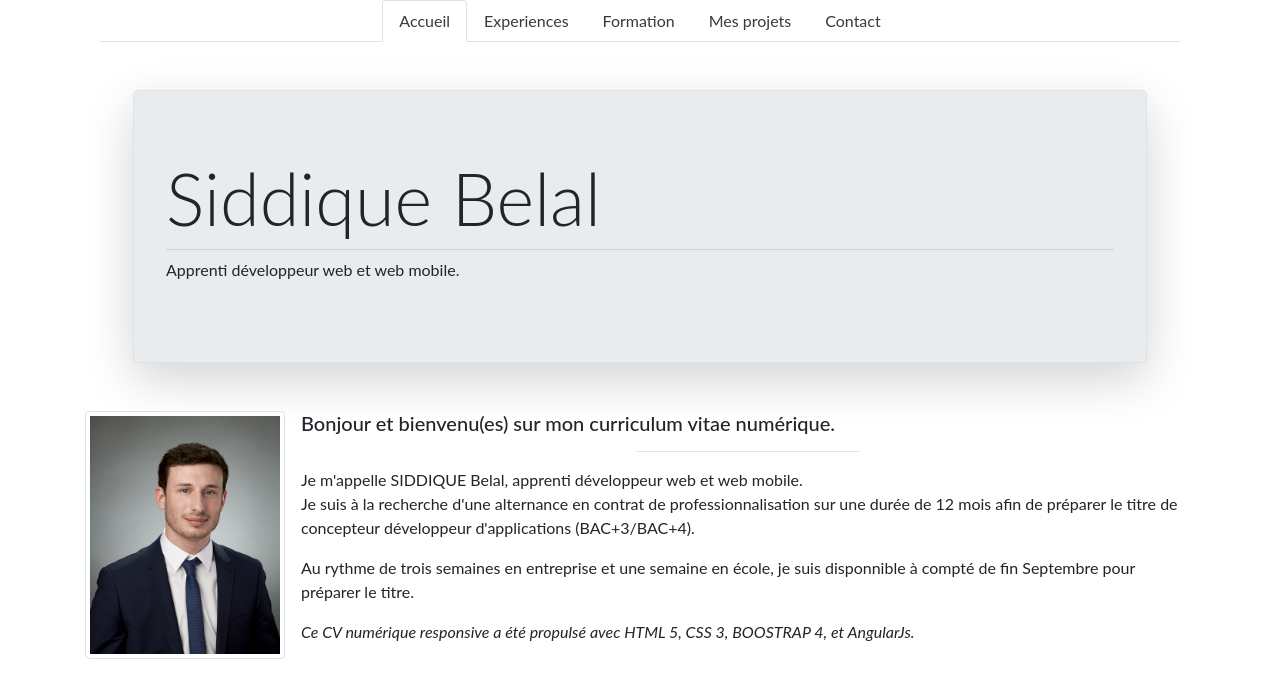
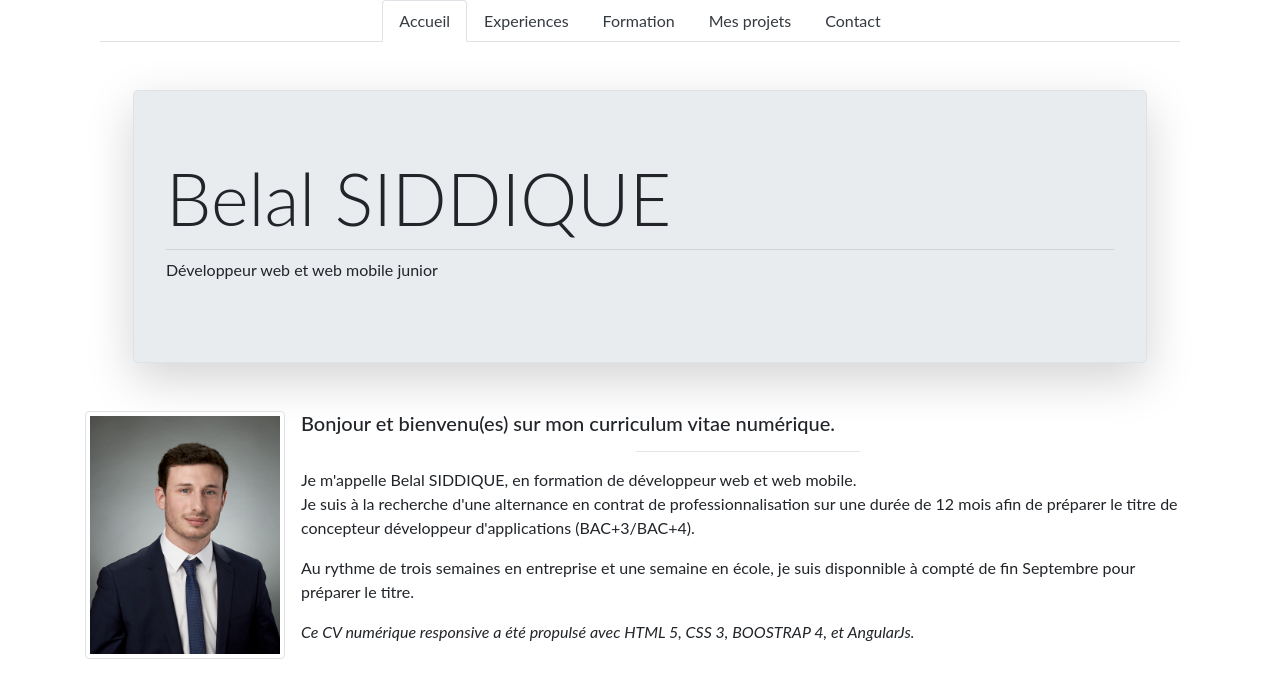
Before and after one commit to xxBeloule/CV-NUMERIQUE, a plain HTML site: page index.html at #!/home in a window 1280 px wide. Drawn offline with nearby package versions, Linux system fonts and the light colour scheme; a web font is replaced by a local one.

Commit message:
Fautes de frappes corrigées

```diff
--- a/assets/partials/home.html
+++ b/assets/partials/home.html
@@ -3,7 +3,7 @@
   <div class="media-body">
     <h5 class="mt-0">Bonjour et bienvenu(es) sur mon curriculum vitae numérique.</h5>
     <hr class="w-25">
-    <p>Je m'appelle SIDDIQUE Belal, apprenti développeur web et web mobile.<br>Je suis à la recherche d'une alternance en contrat de professionnalisation sur une durée de 12 mois afin de préparer le titre de concepteur développeur d'applications (BAC+3/BAC+4).</p>
+    <p>Je m'appelle Belal SIDDIQUE, en formation de développeur web et web mobile.<br>Je suis à la recherche d'une alternance en contrat de professionnalisation sur une durée de 12 mois afin de préparer le titre de concepteur développeur d'applications (BAC+3/BAC+4).</p>
     <p>Au rythme de trois semaines en entreprise et une semaine en école, je suis disponnible à compté de fin Septembre pour préparer le titre.</p>
     <p><i>Ce CV numérique responsive a été propulsé avec HTML 5, CSS 3, BOOSTRAP 4, et AngularJs.<i></p>
   </div>
--- a/index.html
+++ b/index.html
@@ -40,9 +40,9 @@
             </ul>
           </div>
           <div class="jumbotron m-5 shadow-lg border">
-            <h1 class="display-3">Siddique Belal</h1>
+            <h1 class="display-3">Belal SIDDIQUE</h1>
             <hr class="my-2">
-            <p>Apprenti développeur web et web mobile.</p>
+            <p>Développeur web et web mobile junior</p>
           </div>
         </header>
 
```
